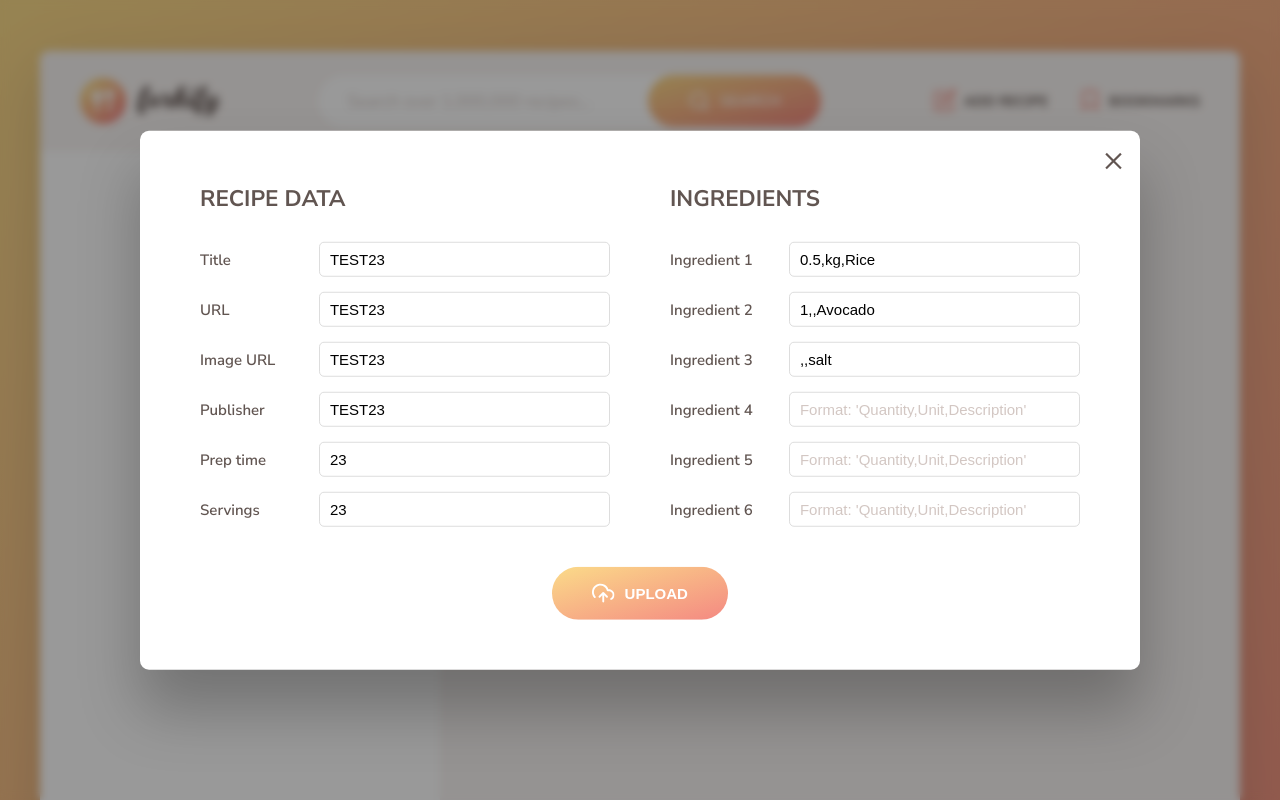
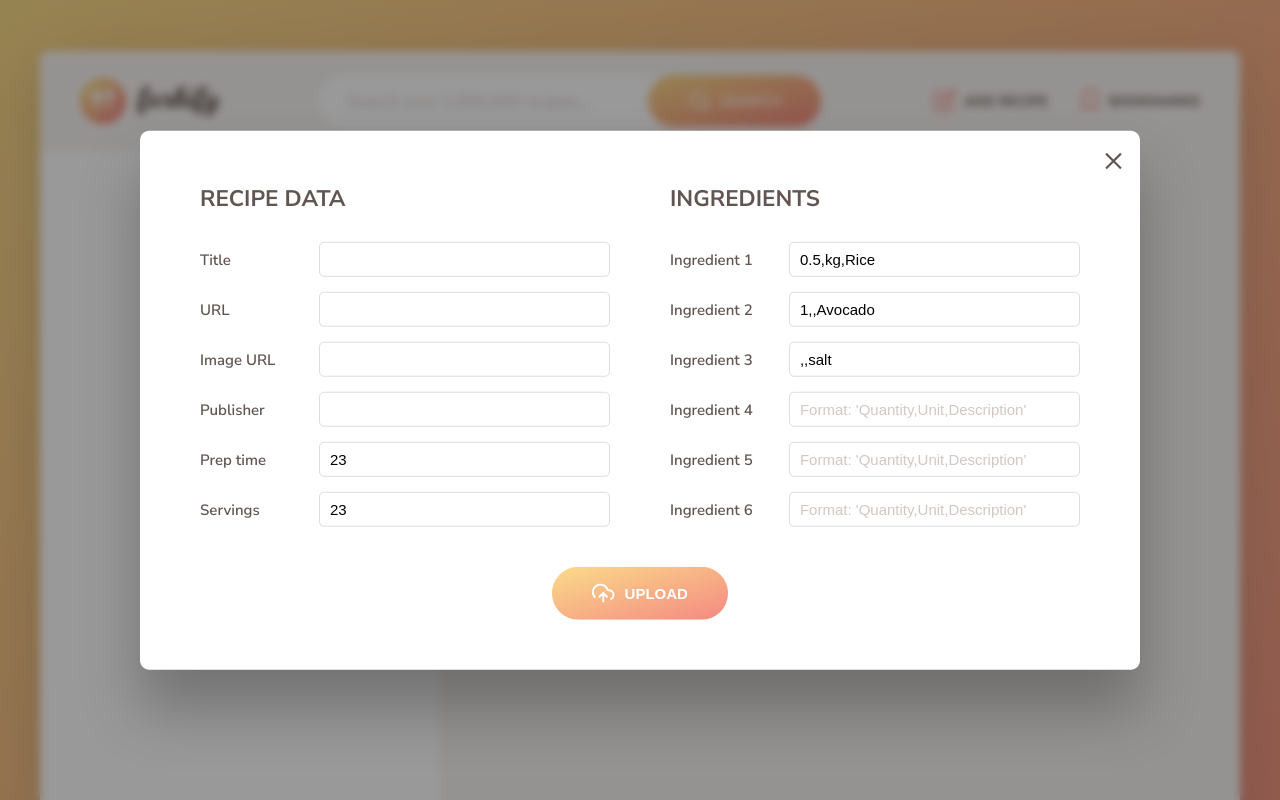
Before and after one commit to poonamthite/Forkify-App, a website built with Parcel: page index.html in a window 1280 px wide. Both pictures are taken after a click on the button "ADD RECIPE". Shown: the top 800 px of the page. Built offline with nearby package versions, Linux system fonts and the light colour scheme.

Commit message:
hardcoded 23 removed

```diff
--- a/index.html
+++ b/index.html
@@ -193,13 +193,13 @@
         <div class="upload__column">
           <h3 class="upload__heading">Recipe data</h3>
           <label>Title</label>
-          <input value="TEST23" required name="title" type="text" />
+          <input required name="title" type="text" />
           <label>URL</label>
-          <input value="TEST23" required name="sourceUrl" type="text" />
+          <input required name="sourceUrl" type="text" />
           <label>Image URL</label>
-          <input value="TEST23" required name="image" type="text" />
+          <input required name="image" type="text" />
           <label>Publisher</label>
-          <input value="TEST23" required name="publisher" type="text" />
+          <input required name="publisher" type="text" />
           <label>Prep time</label>
           <input value="23" required name="cookingTime" type="number" />
           <label>Servings</label>
```
